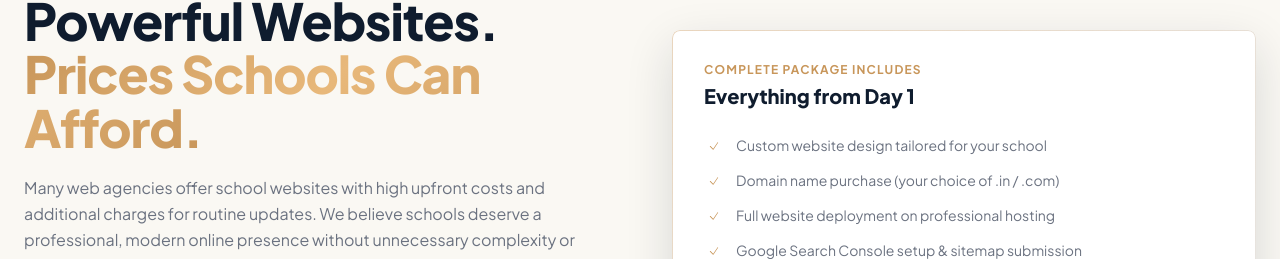
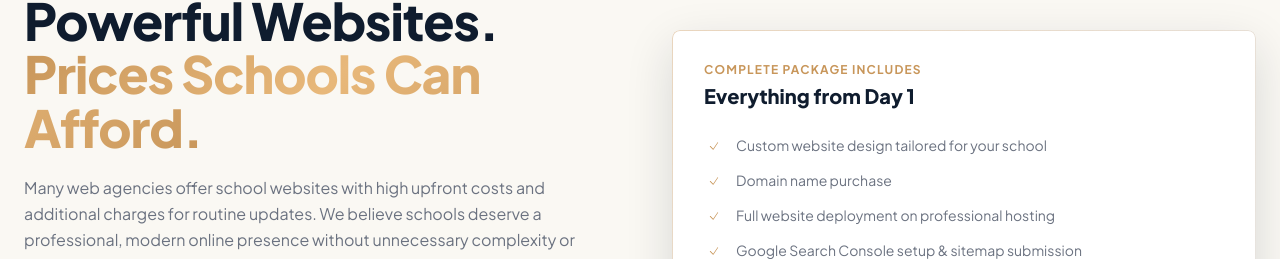
Before and after one commit to agentechdevelopers-bit/agentechdevelopers, a Next.js app: page / in a window 1280 px wide. Shown: the part 3727-3986 px from the top of the page. Built offline with nearby package versions, Linux system fonts and the light colour scheme; no server answers.

Commit message:
Update PricingSection.tsx

```diff
--- a/src/app/components/PricingSection.tsx
+++ b/src/app/components/PricingSection.tsx
@@ -6,7 +6,7 @@ import Icon from '@/components/ui/AppIcon';
 
 const included = [
   'Custom website design tailored for your school',
-  'Domain name purchase (your choice of .in / .com)',
+  'Domain name purchase ',
   'Full website deployment on professional hosting',
   'Google Search Console setup & sitemap submission',
   'Google Business Profile creation & verification',
```
